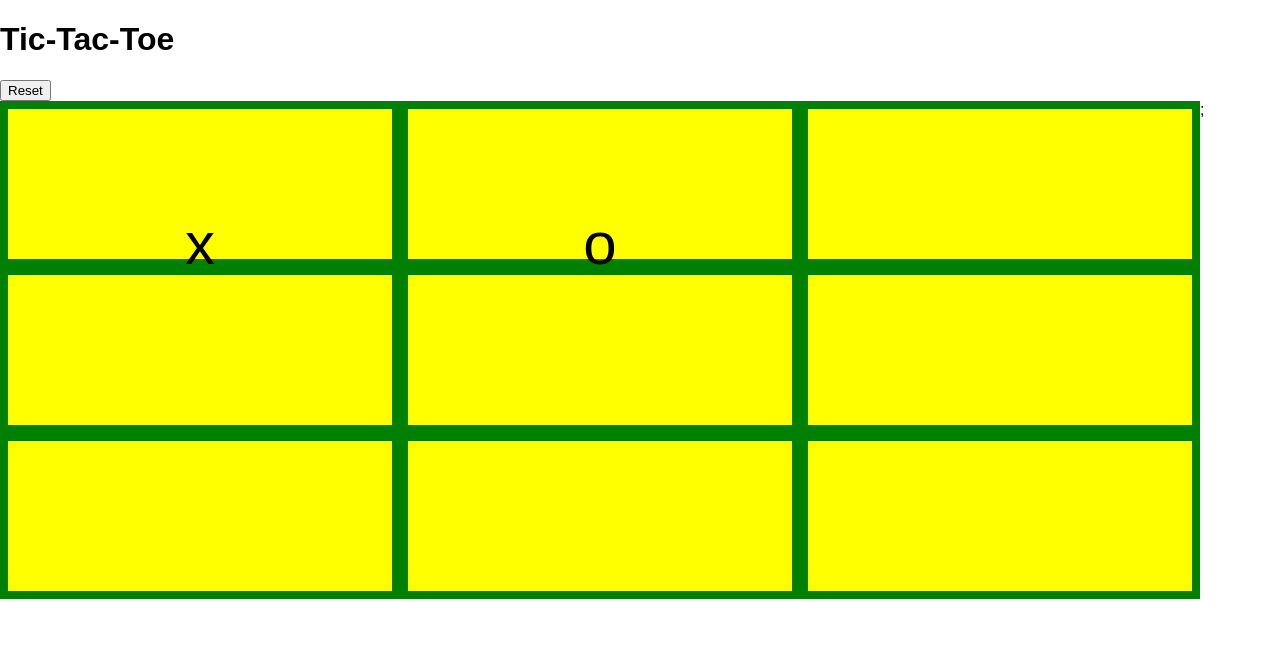
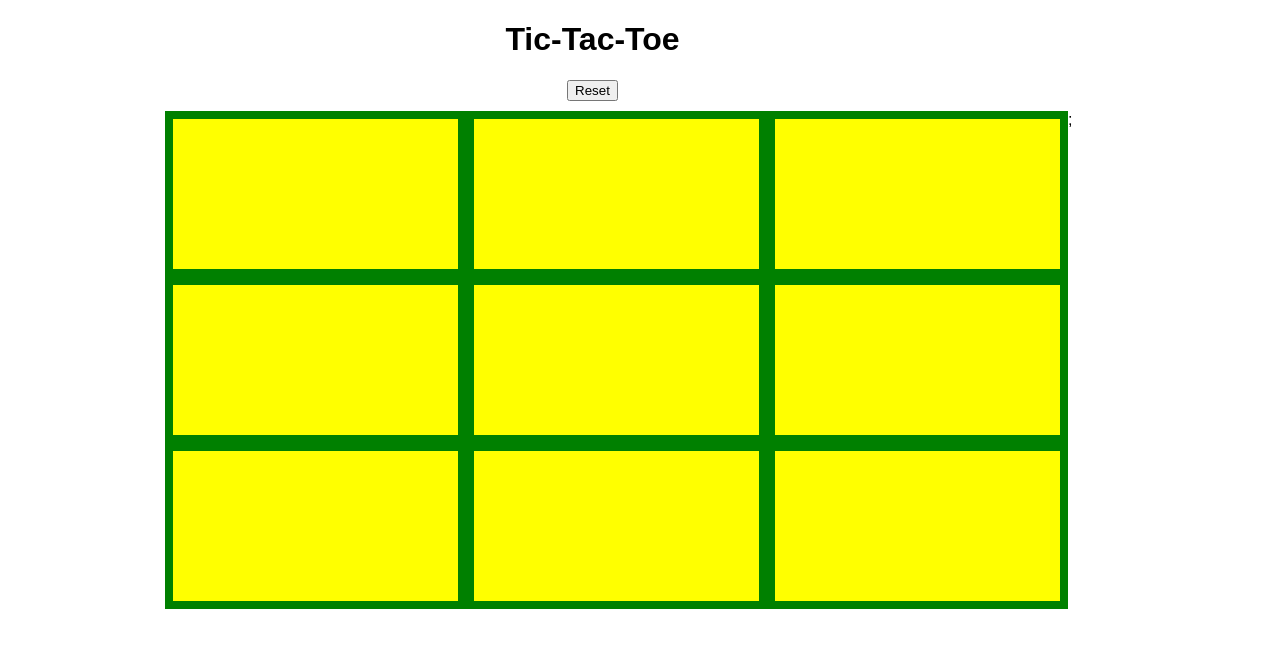
Before and after one commit to bmorelli25/Tic-Tac-Toe, a React (Create React App) app in the folder tic-tac-toe/: page / in a window 1280 px wide. Shown: the top 648 px of the page. Built offline with nearby package versions, Linux system fonts and the light colour scheme.

Commit message:
It works! Plus shit styling

```diff
--- a/tic-tac-toe/src/Announcement.jsx
+++ b/tic-tac-toe/src/Announcement.jsx
@@ -5,7 +5,7 @@ export default class Announcement extends Component {
   render() {
     return (
       <div className={this.props.winner ? 'visible' : 'hidden'}>
-        <h2>Game Over</h2>
+        <h2>Game Over - {this.props.winner} Wins!</h2>
       </div>
     )
   }
--- a/tic-tac-toe/src/App.css
+++ b/tic-tac-toe/src/App.css
@@ -1,3 +1,15 @@
-.App {
+button {
+  display: block;
+  margin: 0 auto;
+  margin-bottom: 10px;
+}
+
+.container {
+  width: 950px;
+  margin: 0 auto;
+}
+
+.menu {
   text-align: center;
+  width: 90%;
 }
--- a/tic-tac-toe/src/App.js
+++ b/tic-tac-toe/src/App.js
@@ -10,17 +10,44 @@ class App extends Component {
     super();
     this.state = {
       gameBoard: [
-        ' x',' o',' ',
+        ' ',' ',' ',
         ' ',' ',' ',
         ' ',' ',' '
       ],
-      turn: "X",
+      turn: "x",
       winner: null
     }
   }
 
   updateBoard(loc, player) {
+    if(this.state.gameBoard[loc] === 'x' || this.state.gameBoard[loc] === 'o' || this.state.winner){
+      //box already taken, so just return.
+      return;
+    }
 
+    let currentGameBoard = this.state.gameBoard;
+    currentGameBoard.splice(loc,1,this.state.turn);
+    this.setState({gameBoard: currentGameBoard});
+
+    if (
+      (currentGameBoard[0] === this.state.turn && currentGameBoard[1] === this.state.turn && currentGameBoard[2] === this.state.turn) ||
+      (currentGameBoard[3] === this.state.turn && currentGameBoard[4] === this.state.turn && currentGameBoard[5] === this.state.turn) ||
+      (currentGameBoard[6] === this.state.turn && currentGameBoard[7] === this.state.turn && currentGameBoard[8] === this.state.turn) ||
+      (currentGameBoard[0] === this.state.turn && currentGameBoard[3] === this.state.turn && currentGameBoard[6] === this.state.turn) ||
+      (currentGameBoard[1] === this.state.turn && currentGameBoard[4] === this.state.turn && currentGameBoard[7] === this.state.turn) ||
+      (currentGameBoard[2] === this.state.turn && currentGameBoard[5] === this.state.turn && currentGameBoard[8] === this.state.turn) ||
+      (currentGameBoard[0] === this.state.turn && currentGameBoard[4] === this.state.turn && currentGameBoard[8] === this.state.turn) ||
+      (currentGameBoard[2] === this.state.turn && currentGameBoard[4] === this.state.turn && currentGameBoard[6] === this.state.turn)
+      ) {
+        this.setState({winner: this.state.turn});
+        return;
+      }
+
+      let moves = this.state.gameBoard.join('').replace(/ /g,'');
+      if(moves.length === 9){
+        this.setState({winner: 'd'});
+      }
+      this.setState({turn: (this.state.turn === 'x') ? 'o' : 'x'});
   }
 
   resetBoard(){
@@ -30,7 +57,7 @@ class App extends Component {
         ' ',' ',' ',
         ' ',' ',' '
       ],
-      turn: "X",
+      turn: "x",
       winner: null
     })
   }
--- a/tic-tac-toe/src/Tile.css
+++ b/tic-tac-toe/src/Tile.css
@@ -9,3 +9,8 @@
   text-align: center;
   line-height: 150px;
 }
+
+p {
+  margin: 0;
+  padding: 0;
+}
--- a/tic-tac-toe/src/Tile.jsx
+++ b/tic-tac-toe/src/Tile.jsx
@@ -3,6 +3,7 @@ import './Tile.css';
 
 export default class Tile extends Component {
   tileClick(props) {
+    console.log("click: ", props.loc, props.turn);
     props.updateBoard(props.loc, props.turn);
   }
   render() {
--- a/tic-tac-toe/src/index.css
+++ b/tic-tac-toe/src/index.css
@@ -3,3 +3,7 @@ body {
   padding: 0;
   font-family: sans-serif;
 }
+
+#root {
+  margin: 0 auto;
+}
```
